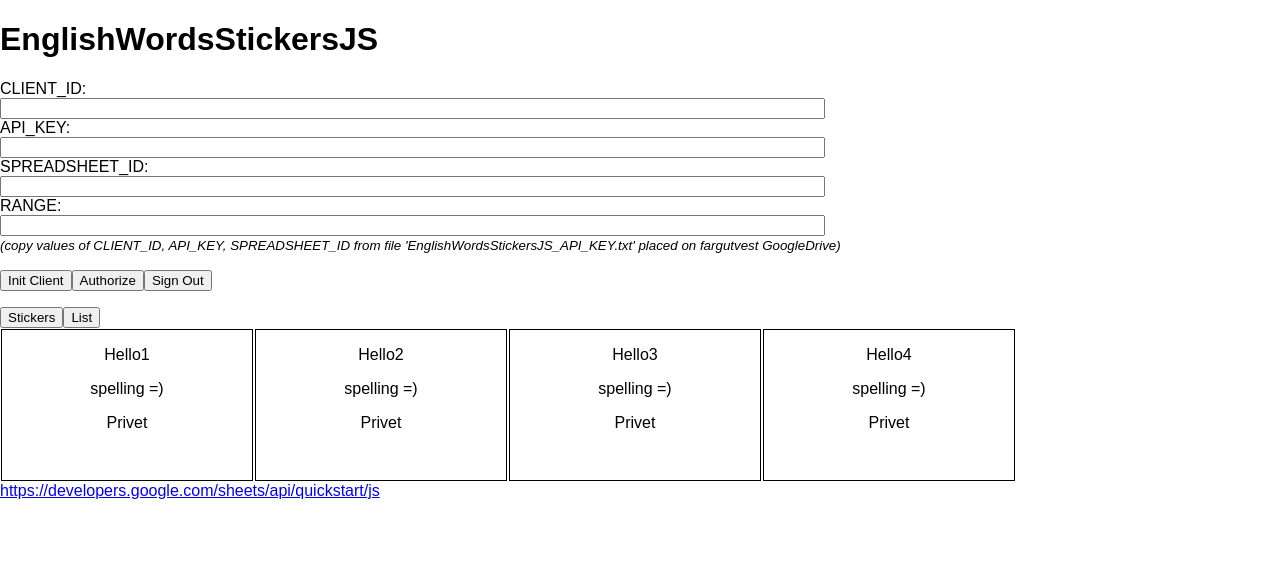
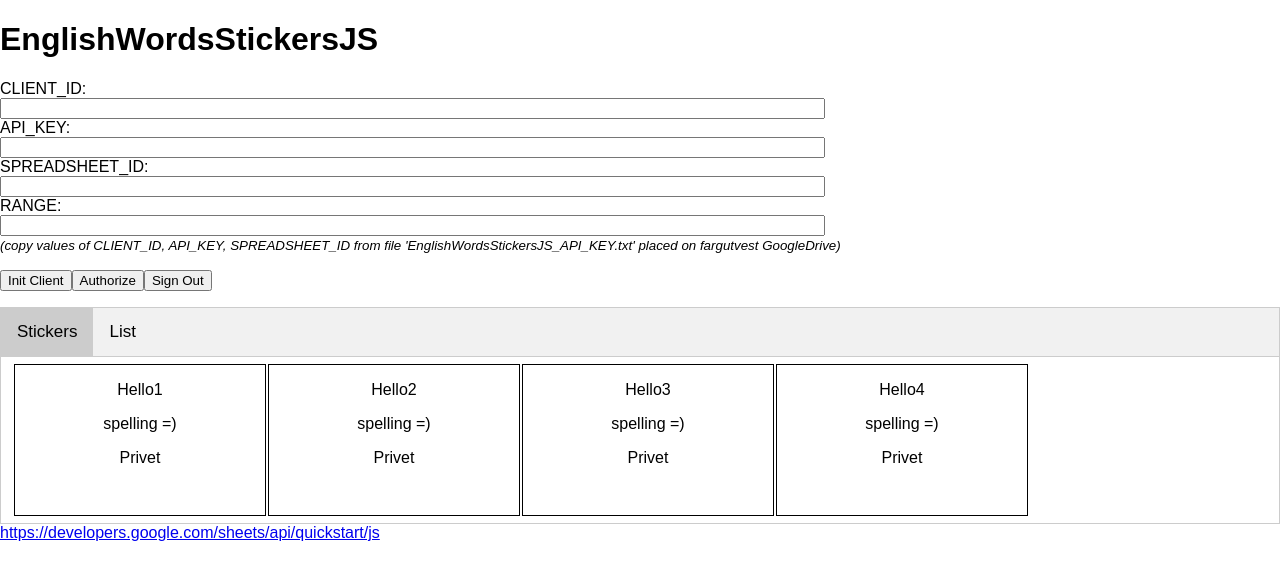
Before and after one commit to fargutvest/WordsStickers, a React (Create React App) app: page / in a window 1280 px wide. Shown: the top 580 px of the page. Built offline with nearby package versions, Linux system fonts and the light colour scheme.

Commit message:
css for tabs

```diff
--- a/src/App.css
+++ b/src/App.css
@@ -20,3 +20,43 @@
 .App-intro {
   font-size: large;
 }
+
+
+body {font-family: Arial;}
+
+/* Style the tab */
+.tab {
+  overflow: hidden;
+  border: 1px solid #ccc;
+  background-color: #f1f1f1;
+}
+
+/* Style the buttons inside the tab */
+.tab button {
+  background-color: inherit;
+  float: left;
+  border: none;
+  outline: none;
+  cursor: pointer;
+  padding: 14px 16px;
+  transition: 0.3s;
+  font-size: 17px;
+}
+
+/* Change background color of buttons on hover */
+.tab button:hover {
+  background-color: #ddd;
+}
+
+/* Create an active/current tablink class */
+.tab button.active {
+  background-color: #ccc;
+}
+
+/* Style the tab content */
+.tabcontent {
+  display: none;
+  padding: 6px 12px;
+  border: 1px solid #ccc;
+  border-top: none;
+}
--- a/src/Tabs.js
+++ b/src/Tabs.js
@@ -11,24 +11,29 @@ class Tabs extends Component {
         }
         tablinks = document.getElementsByClassName("tablink");
         for (i = 0; i < tablinks.length; i++) {
-          tablinks[i].style.backgroundColor = "";
+          tablinks[i].className = tablinks[i].className.replace(" active", "");
         }
         var elm = document.getElementById(event.currentTarget.name);
         elm.style.display = "block";
-        elm.style.backgroundColor = "";
+        event.currentTarget.className += " active";
       }
     render() {
       return (
 <div>
 
-<button className="tablink" name="Stickers" onClick={this.openPage}>Stickers</button>
+<div className="tab">
+<button className="tablink active" name="Stickers" onClick={this.openPage}>Stickers</button>
 <button className="tablink" name="List" onClick={this.openPage}>List</button>
-<div id="Stickers" className="tabcontent">
+</div>
+
+<div id="Stickers" className="tabcontent" style= {{display: 'block'}}>
 <Stickers  shared_var={this.props.shared_var}/>
 </div>
+
 <div id="List" className="tabcontent" style= {{display: 'none'}} >
 <List shared_var={this.props.shared_var}/>
 </div>
+
 </div>);
     }
   }
```
